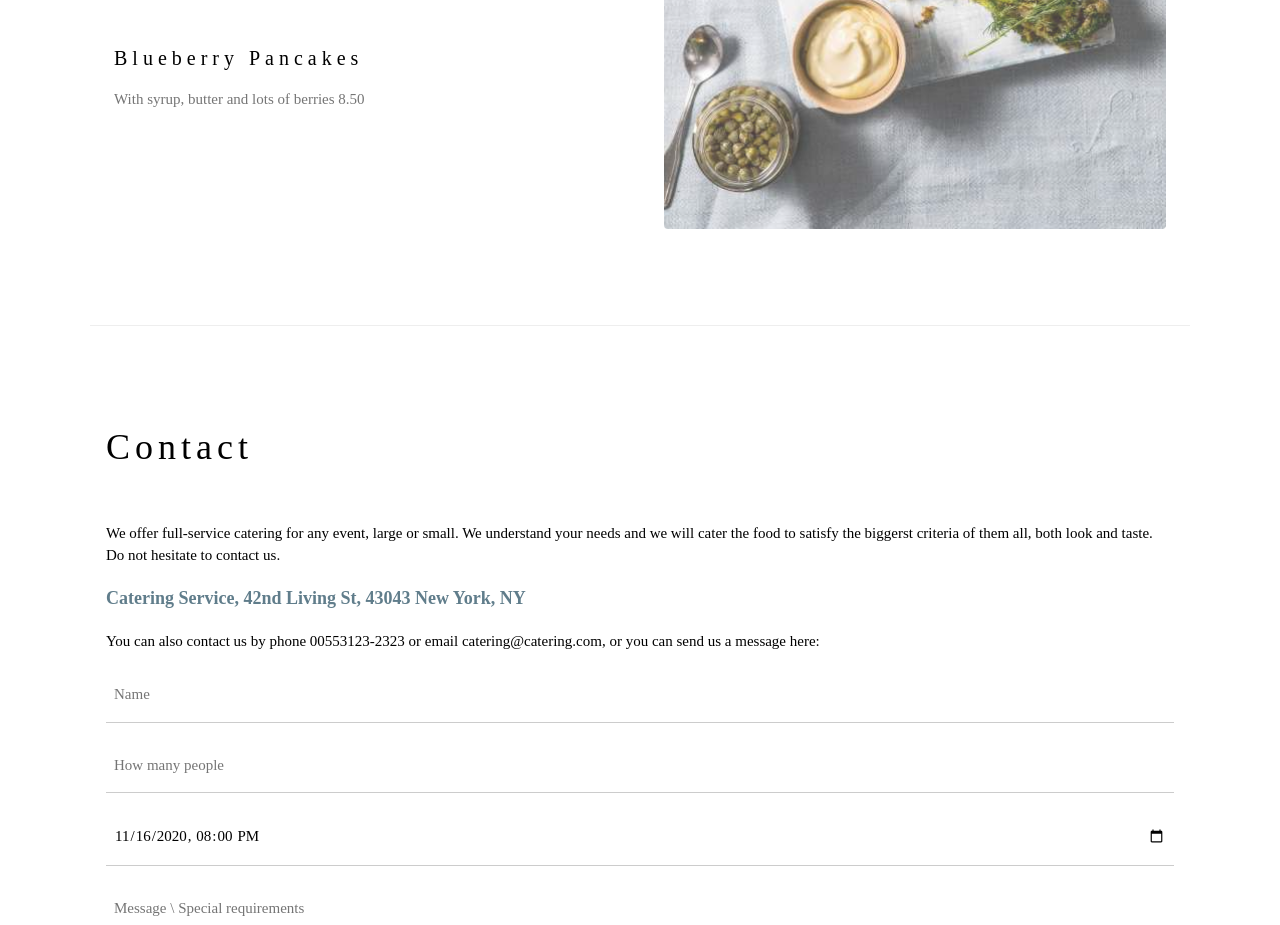
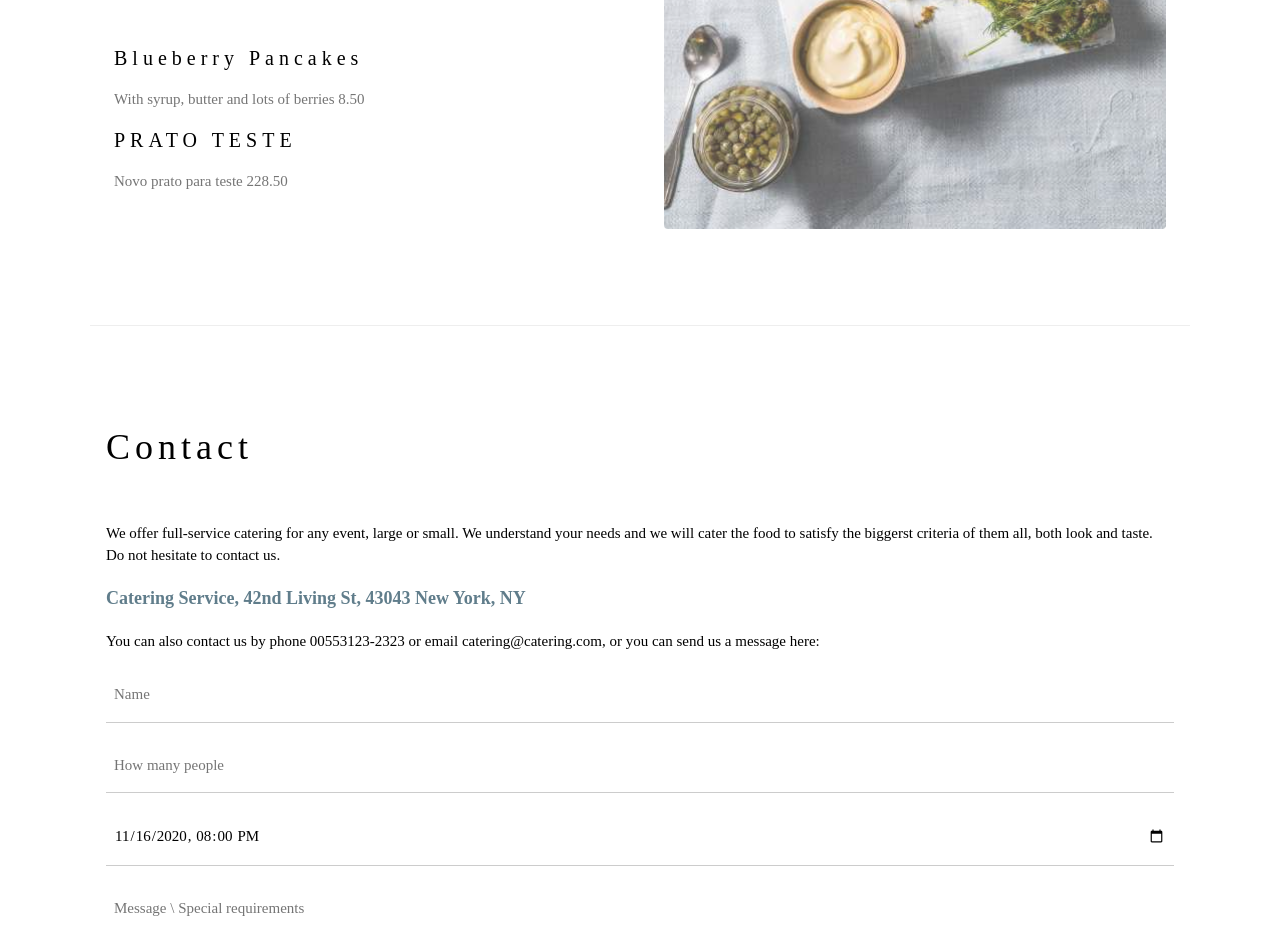
Before and after one commit to ThiagoContagem/mywebsite, a plain HTML site: page index.html in a window 1280 px wide. Shown: the part 2060-2985 px from the top of the page. Drawn offline with nearby package versions, Linux system fonts and the light colour scheme.

Commit message:
Adicionando prato novo

```diff
--- a/index.html
+++ b/index.html
@@ -74,6 +74,9 @@ h1, h2, h3, h4, h5, h6 {
 
       <h4>Blueberry Pancakes</h4>
       <p class="w3-text-grey">With syrup, butter and lots of berries 8.50</p>
+
+      <h4>PRATO TESTE</h4>
+      <p class="w3-text-grey">Novo prato para teste 228.50</p>
     </div>
 
     <div class="w3-col l6 w3-padding-large">
```
